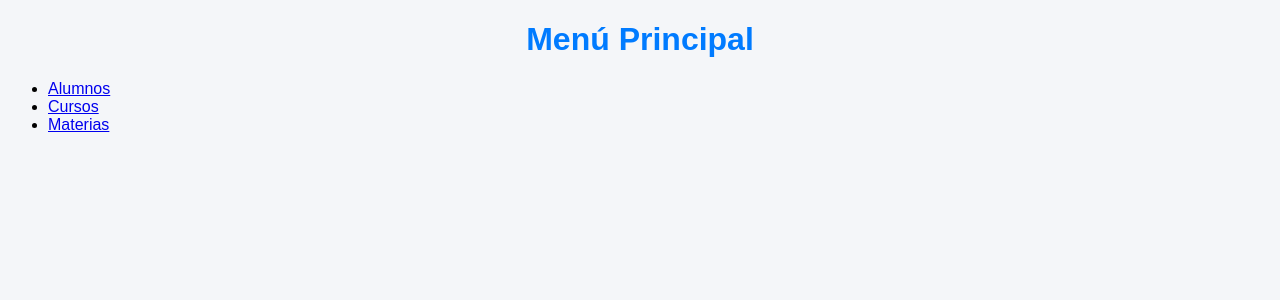
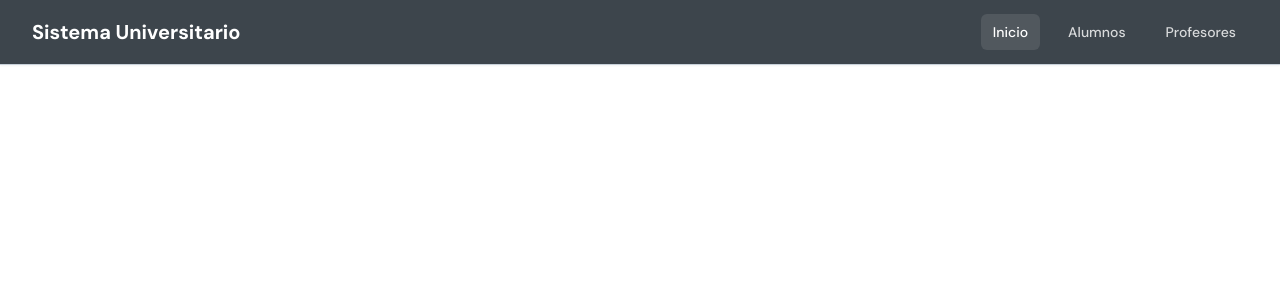
Before and after one commit to Villada-PG3/trabajo-practico-integrador-universidad-tecnologica-nacional, a Django app: page / in a window 1280 px wide. Shown: the top 300 px of the page. Run offline with Django 5.2, Linux system fonts and the light colour scheme; some libraries are stand-ins or nearby versions.

Commit message:
alumno_ñist arreglo

```diff
--- a/TP_UTN/UTN/templates/alumno/alumno_list.html
+++ b/TP_UTN/UTN/templates/alumno/alumno_list.html
@@ -66,7 +66,7 @@
                 </div>
                 <nav class="hidden md:block">
                     <div class="flex items-center space-x-4">
-                        <a href="#" class="text-primary-foreground/80 hover:text-primary-foreground px-3 py-2 rounded-md text-sm font-medium transition-colors">
+                        <a href="/" class="text-primary-foreground/80 hover:text-primary-foreground px-3 py-2 rounded-md text-sm font-medium transition-colors">
                             Inicio
                         </a>
                         <a href="#" class="text-primary-foreground hover:text-primary-foreground/80 px-3 py-2 rounded-md text-sm font-medium bg-primary-foreground/10 transition-colors">
--- a/TP_UTN/UTN/templates/inicio.html
+++ b/TP_UTN/UTN/templates/inicio.html
@@ -1,17 +1,82 @@
-{% load static %}
 <!DOCTYPE html>
 <html lang="es">
 <head>
     <meta charset="UTF-8">
-    <title>Menú Principal</title>
-    <link rel="stylesheet" href="{% static 'UTN/css/style1.css' %}">
+    <meta name="viewport" content="width=device-width, initial-scale=1.0">
+    <title>Menú Principal - Sistema Universitario</title>
+    <link href="https://fonts.googleapis.com/css2?family=DM+Sans:wght@400;500;700&display=swap" rel="stylesheet">
+    <script src="https://cdn.tailwindcss.com"></script>
+    <script>
+        tailwind.config = {
+            theme: {
+                extend: {
+                    colors: {
+                        background: 'hsl(var(--background))',
+                        foreground: 'hsl(var(--foreground))',
+                        card: 'hsl(var(--card))',
+                        'card-foreground': 'hsl(var(--card-foreground))',
+                        primary: 'hsl(var(--primary))',
+                        'primary-foreground': 'hsl(var(--primary-foreground))',
+                        secondary: 'hsl(var(--secondary))',
+                        'secondary-foreground': 'hsl(var(--secondary-foreground))',
+                        muted: 'hsl(var(--muted))',
+                        'muted-foreground': 'hsl(var(--muted-foreground))',
+                        accent: 'hsl(var(--accent))',
+                        'accent-foreground': 'hsl(var(--accent-foreground))',
+                        border: 'hsl(var(--border))',
+                        input: 'hsl(var(--input))',
+                        ring: 'hsl(var(--ring))'
+                    },
+                    fontFamily: {
+                        sans: ['DM Sans', 'sans-serif']
+                    }
+                }
+            }
+        }
+    </script>
+    <style>
+        :root {
+            --background: 0 0% 100%;
+            --foreground: 210 40% 12%;
+            --card: 210 40% 98%;
+            --card-foreground: 210 40% 12%;
+            --primary: 210 11% 27%;
+            --primary-foreground: 0 0% 100%;
+            --secondary: 239 84% 67%;
+            --secondary-foreground: 0 0% 100%;
+            --muted: 210 40% 98%;
+            --muted-foreground: 210 40% 12%;
+            --accent: 239 84% 67%;
+            --accent-foreground: 0 0% 100%;
+            --border: 210 20% 82%;
+            --input: 210 40% 98%;
+            --ring: 239 84% 67%;
+        }
+    </style>
 </head>
-<body>
-    <h1>Menú Principal</h1>
-    <ul>
-        <li><a href="{% url 'alumno_list' %}">Alumnos</a></li>
-        <li><a href="{% url 'curso_list' %}">Cursos</a></li>
-        <li><a href="{% url 'materia_list' %}">Materias</a></li>
-    </ul>
-</body>
-</html>
+<body class="min-h-screen bg-background text-foreground">
+
+    <header class="bg-primary text-primary-foreground shadow-sm border-b border-border">
+        <div class="max-w-7xl mx-auto px-4 sm:px-6 lg:px-8">
+            <div class="flex items-center justify-between h-16">
+                <div class="flex items-center space-x-4">
+                    <div class="flex-shrink-0">
+                        <h1 class="text-xl font-bold">Sistema Universitario</h1>
+                    </div>
+                </div>
+                <nav class="hidden md:block">
+                    <div class="flex items-center space-x-4">
+                        <a href="/" class="text-primary-foreground hover:text-primary-foreground/80 px-3 py-2 rounded-md text-sm font-medium bg-primary-foreground/10 transition-colors">
+                            Inicio
+                        </a>
+                        <a href="/alumnos" class="text-primary-foreground/80 hover:text-primary-foreground px-3 py-2 rounded-md text-sm font-medium transition-colors">
+                            Alumnos
+                        </a>
+                        <a href="#" class="text-primary-foreground/80 hover:text-primary-foreground px-3 py-2 rounded-md text-sm font-medium transition-colors">
+                            Profesores
+                        </a>
+                    </div>
+                </nav>
+            </div>
+        </div>
+    </header>
```
Also changed, not shown: TP_UTN/db.sqlite3.
